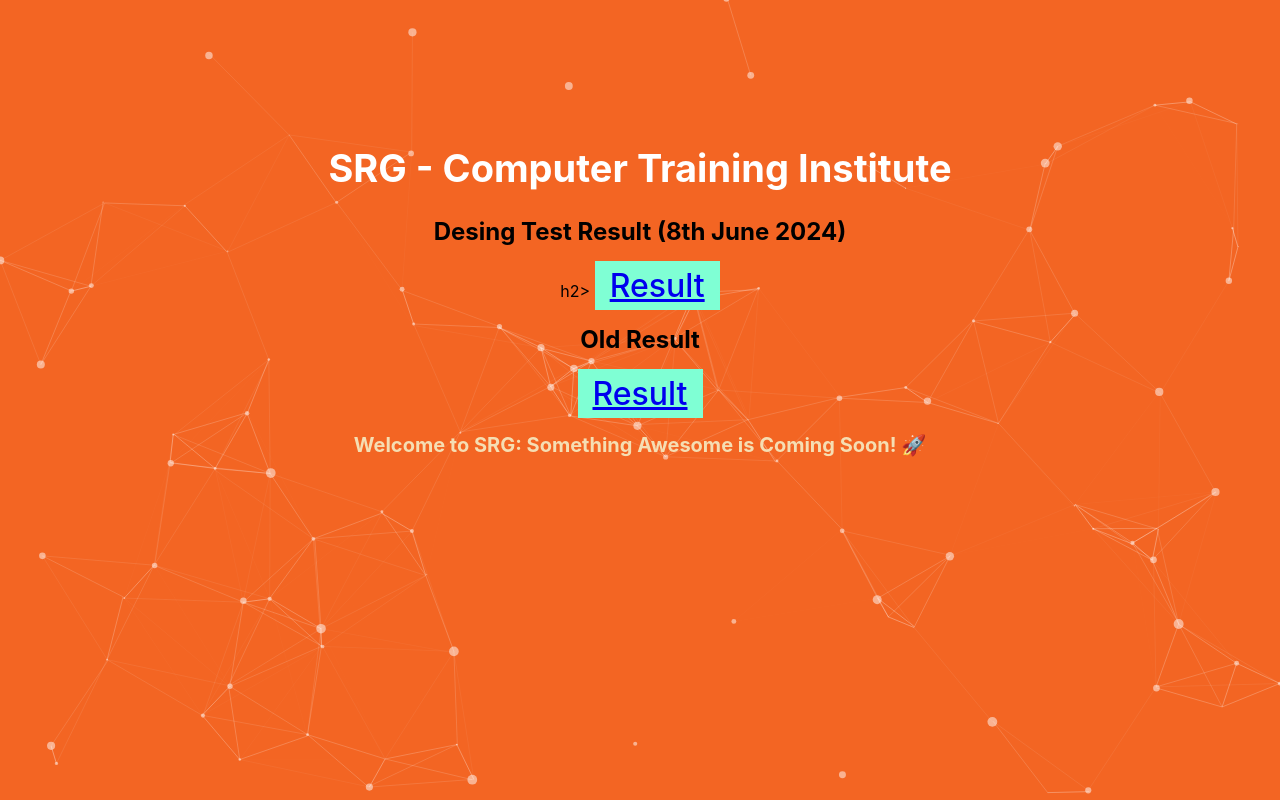
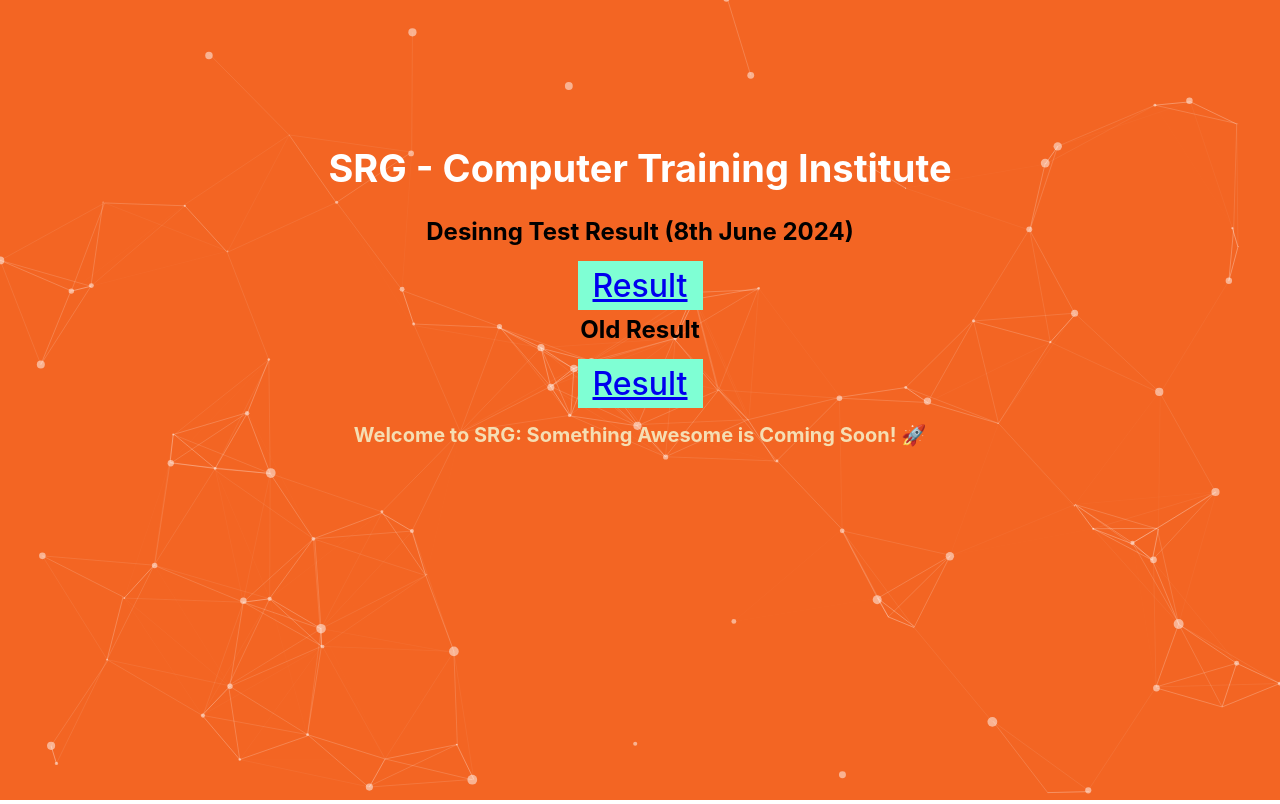
Before and after one commit to way2nizam/SRG, a website: page index.html in a window 1280 px wide. Drawn offline with Linux system fonts and the light colour scheme.

Commit message:
Update index.html
minor spelling fix

```diff
--- a/index.html
+++ b/index.html
@@ -20,11 +20,11 @@
     <div id="particles-js">
         <div class="heading">
             <h1>SRG - Computer Training Institute</h1>
-            <h2>Desing Test Result (8th June 2024)</h2>h2>
+            <h2>Desinng Test Result (8th June 2024)</h2>
             <a style="font-size: 32px; background-color: aquamarine; padding: 5px 15px; font-weight: 500;"
                 href="https://srgeducation.in/results.html">Result</a>
 
-            <h2>Old Result</h2>
+            <h2 style="margin-top:10px;">Old Result</h2>
             <a style="font-size: 32px; background-color: aquamarine; padding: 5px 15px; font-weight: 500;"
                 href="https://script.google.com/macros/s/AKfycbzF6yuUoJ8vpPkS4l4p_7tdD8_yxhO_TM4NxM1tE7n5qm9voLEWwgIAXSZ_v8-Jh1Js/exec">Result</a>
 
```
